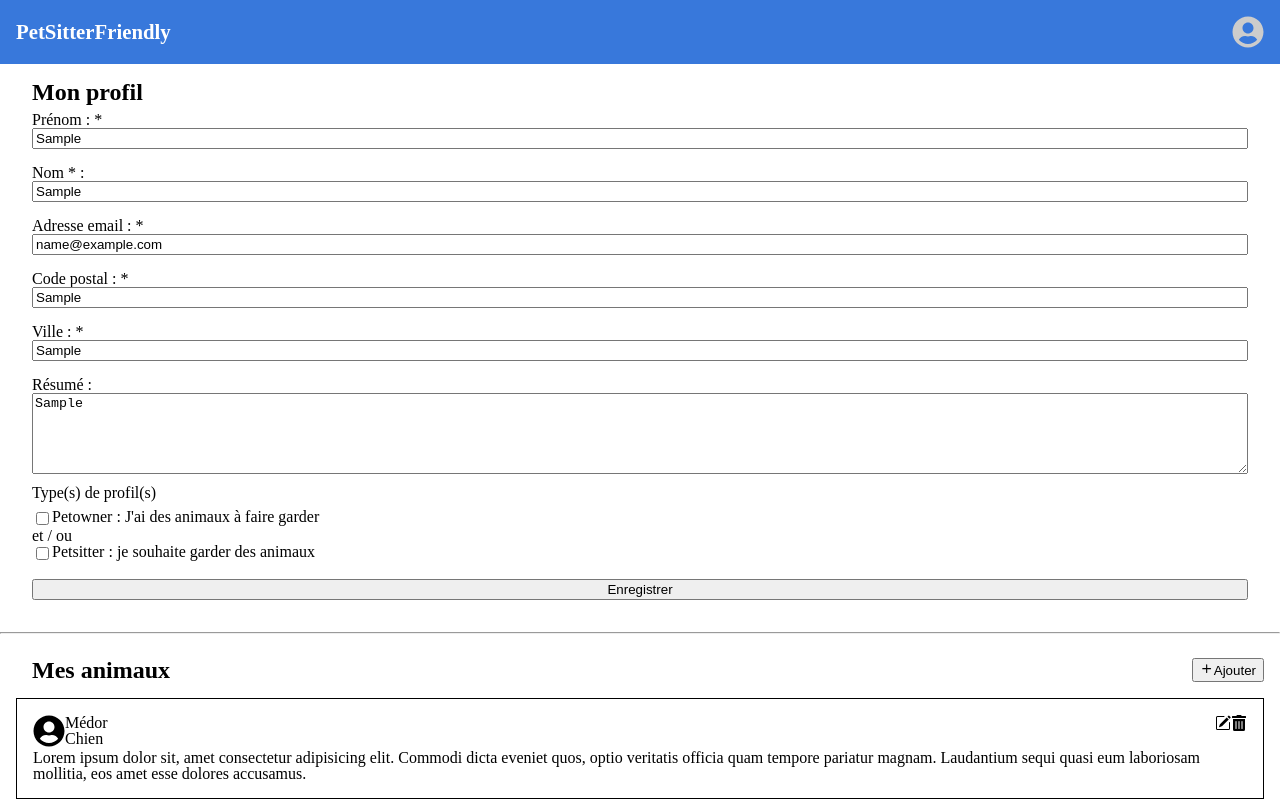
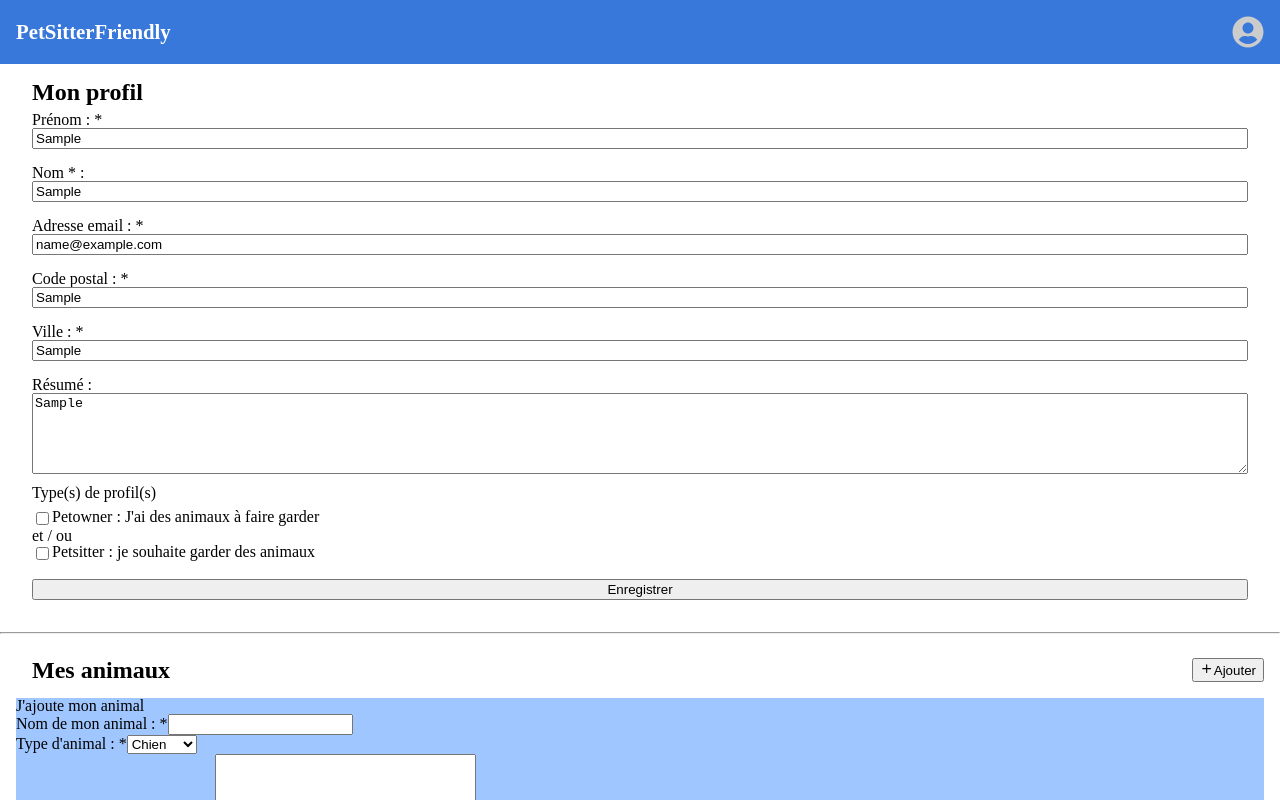
Before and after one commit to Simon-Honore/PetsitTop-Front, a React (Vite) app: page /mon_profil in a window 1280 px wide. Both pictures are taken after typing "Sample", "Sample", "name@example.com", "Sample", "Sample", "Sample" into the empty fields and a click on the button "Ajouter". Shown: the top 800 px of the page. Built offline with nearby package versions, Linux system fonts and the light colour scheme.

Commit message:
feat(MyProfile): created from to add a pet

```diff
--- a/src/pages/MyProfile/MyProfile.jsx
+++ b/src/pages/MyProfile/MyProfile.jsx
@@ -9,10 +9,16 @@ import { useState } from 'react';
 
 function MyProfile() {
   const [showUpdatePet, setShowUpdatePet] = useState(false);
+  const [addPet, setAddPet] = useState(false);
 
   const openUpdateForm = () => {
     setShowUpdatePet(!showUpdatePet);
     console.log('clicked');
+  };
+
+  const switchState = (state, setState) => {
+    setState(!state);
+    console.log('it works');
   };
 
   return (
@@ -24,15 +30,48 @@ function MyProfile() {
       <div className="profile__pets">
         <div className="profile__pets__header">
           <h1 className="profile__pets__header__title">Mes animaux</h1>
-          <button type="button">
+          <button type="button" onClick={() => { switchState(addPet, setAddPet); }}>
             <FiPlus />
             Ajouter
           </button>
         </div>
+        { addPet
+          ? (
+            <div className="conditionnal">
+              <h1>J'ajoute mon animal</h1>
+
+              <form>
+                <div>
+                  <label htmlFor="">Nom de mon animal : *</label>
+                  <input type="text" name="" id="" />
+                </div>
+
+                <div>
+                  <label htmlFor="">Type d'animal : *</label>
+                  <select name="" id="">
+                    <option value="chien">Chien</option>
+                    <option value="chat">Chat</option>
+                    <option value="NAC">NAC</option>
+                    <option value="poisson">Poisson</option>
+                    <option value="reptile">Reptile</option>
+                    <option value="oiseau">Oiseau</option>
+                  </select>
+                </div>
+
+                <div>
+                  <label htmlFor="">Présentation de mon animal : *</label>
+                  <textarea name="" id="" cols="30" rows="10" />
+                </div>
+
+                <button type="submit">Valider</button>
+              </form>
+              <button type="button">Annuler</button>
+            </div>
+          ) : ''}
 
         { showUpdatePet
           ? (
-            <div className='conditionnal'>
+            <div className="conditionnal">
               <h1>Mettre à jour mon animal</h1>
 
               <form>
```
